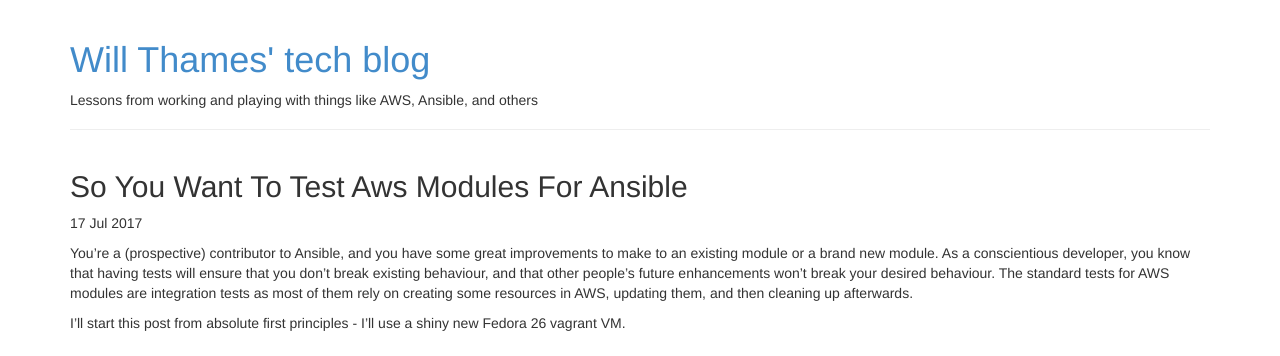
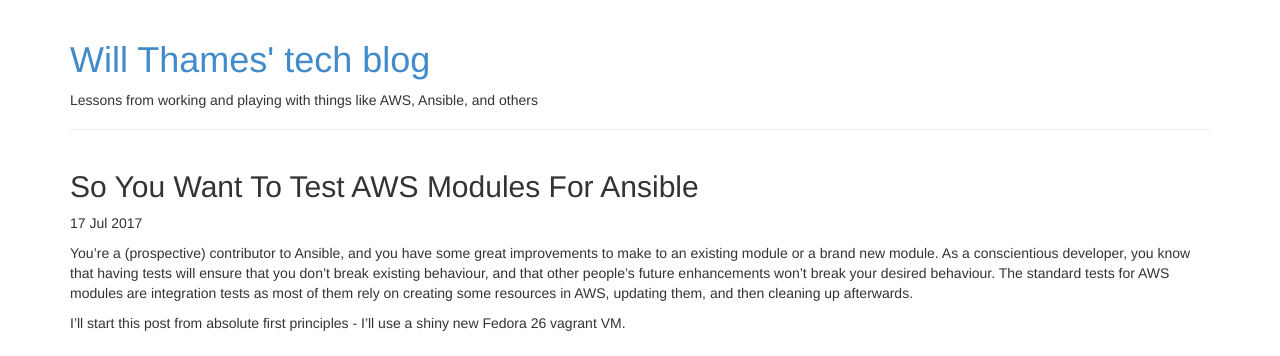
Before and after one commit to willthames/willthames.github.io, a Jekyll site: the page built from _posts/2017-07-17-so-you-want-to-test-aws-modules-for-ansible.markdown, in a window 1280 px wide and 900 px high. Shown: the top 356 px of the window. Built offline with Jekyll 4.4.1, drawn with Linux system fonts in a browser that asks for light colours; our own code applies the rules of GitHub Pages for plain Markdown files; part of the change alters nothing that is shown.

```diff
--- a/_posts/2017-07-17-so-you-want-to-test-aws-modules-for-ansible.markdown
+++ b/_posts/2017-07-17-so-you-want-to-test-aws-modules-for-ansible.markdown
@@ -1,3 +1,6 @@
+---
+title: So You Want To Test AWS Modules For Ansible
+---
 You're a (prospective) contributor to Ansible, and you have some
 great improvements to make to an existing module or a brand new
 module. As a conscientious developer, you know that having tests
```
